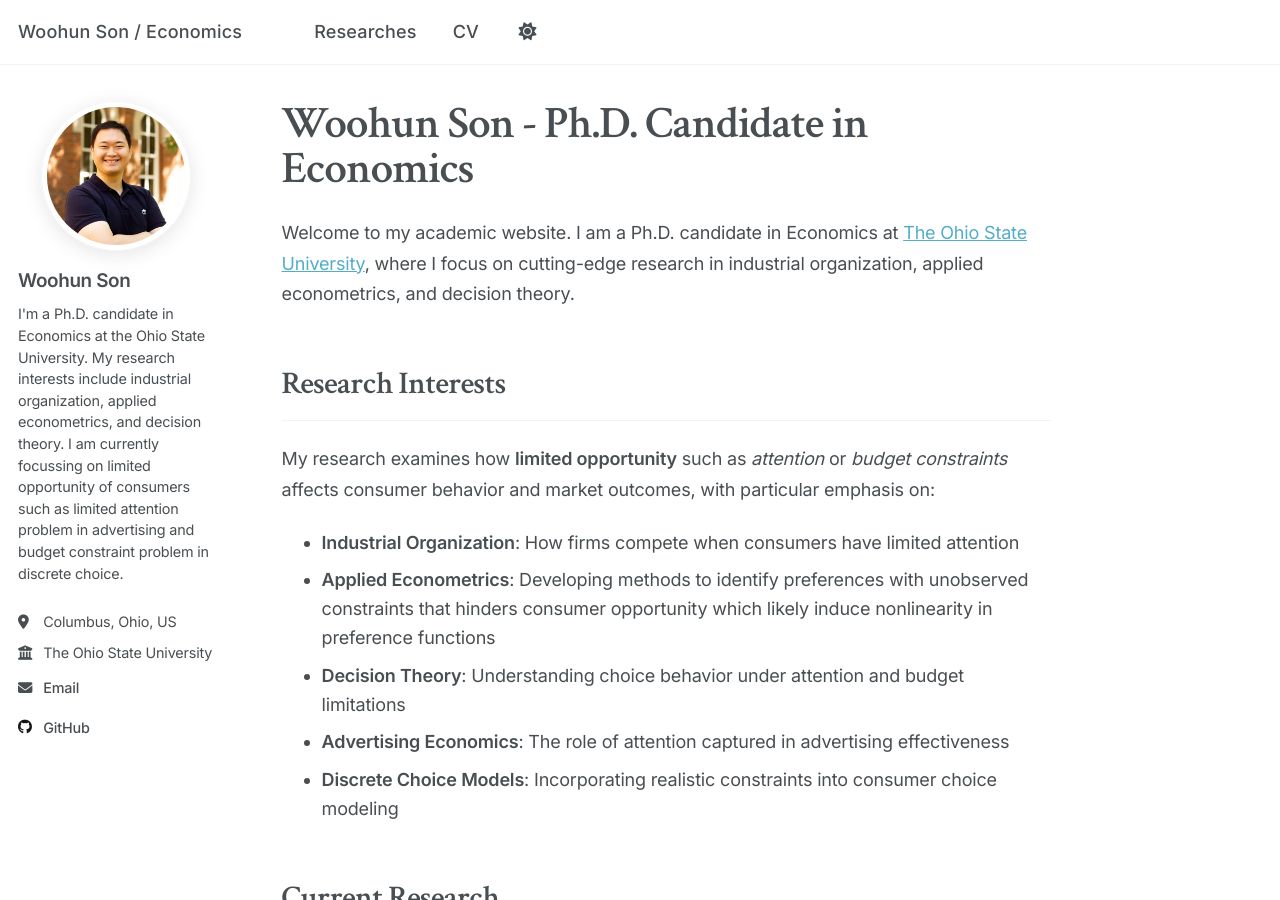
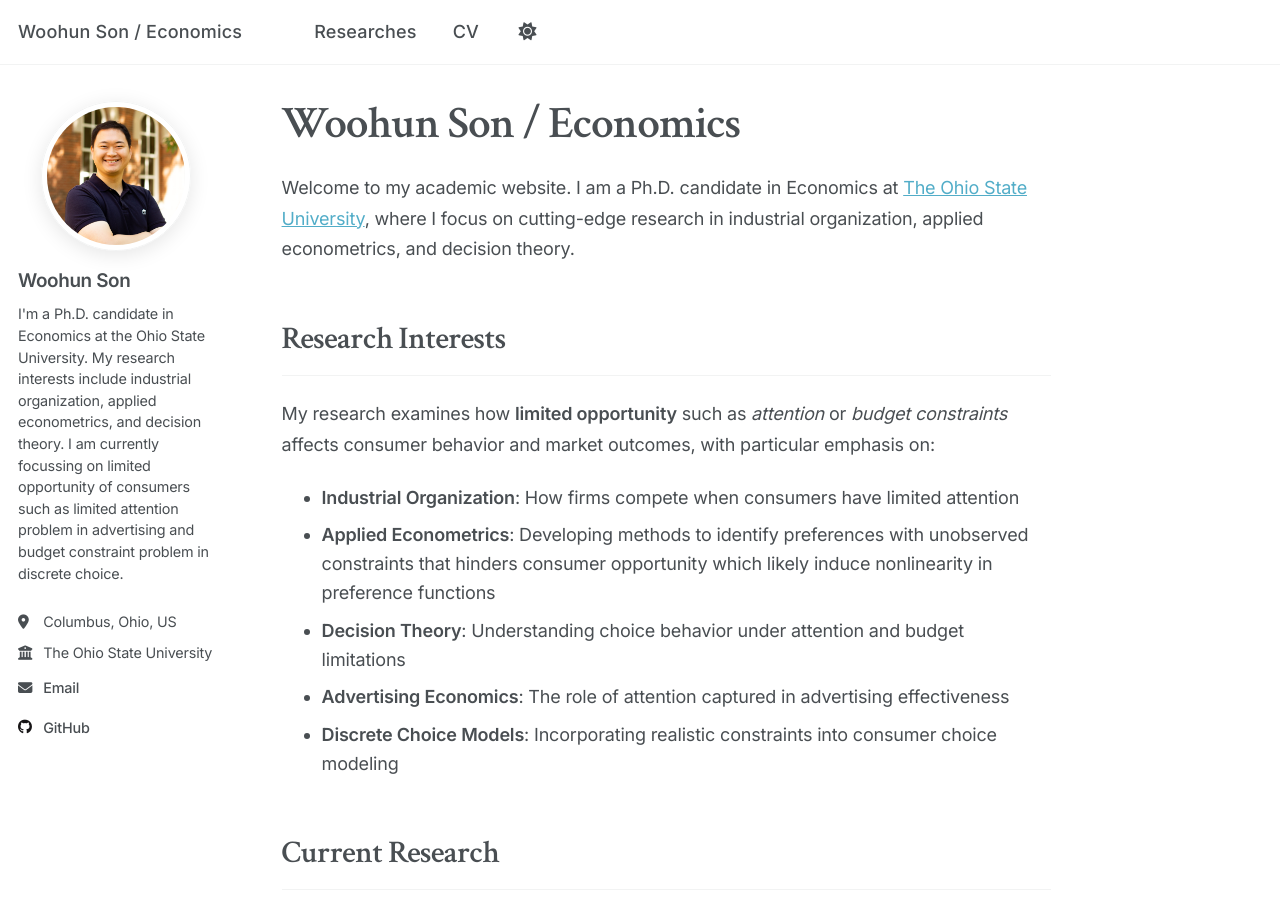
Before and after one commit to SonWoohun/SonWoohun.github.io, a Jekyll site: the page built from _pages/about.md, in a window 1280 px wide and 900 px high. Built offline with Jekyll 4.4.1, drawn with Linux system fonts in a browser that asks for light colours; some web fonts are replaced; a script that is not in the unit is left out; part of the change alters nothing that is shown.

```diff
--- a/_includes/custom-seo.html
+++ b/_includes/custom-seo.html
@@ -1,4 +1,11 @@
 <!-- Custom meta title for academic website -->
+<!-- Force override any cached titles -->
+<script>
+  document.addEventListener('DOMContentLoaded', function() {
+    document.title = "{{ site.title }}";
+  });
+</script>
+
 {% if page.url == "/" %}
   <!-- Homepage gets the full site title -->
   <title>{{ site.title }}</title>
@@ -16,6 +23,11 @@
   <meta name="twitter:title" content="{{ site.title }}">
 {% endif %}
 
+<!-- Cache busting for title changes -->
+<meta http-equiv="Cache-Control" content="no-cache, no-store, must-revalidate">
+<meta http-equiv="Pragma" content="no-cache">
+<meta http-equiv="Expires" content="0">
+
 <!-- Ensure description is set for homepage -->
 {% if page.url == "/" %}
   <meta name="description" content="{{ site.description }}">
--- a/_pages/about.md
+++ b/_pages/about.md
@@ -1,6 +1,6 @@
 ---
 permalink: /
-title: "Woohun Son - Ph.D. Candidate in Economics"
+title: "Woohun Son / Economics"
 description: "Ph.D. candidate in Economics at The Ohio State University. Research interests include industrial organization, applied econometrics, and decision theory."
 author_profile: true
 redirect_from:
```
